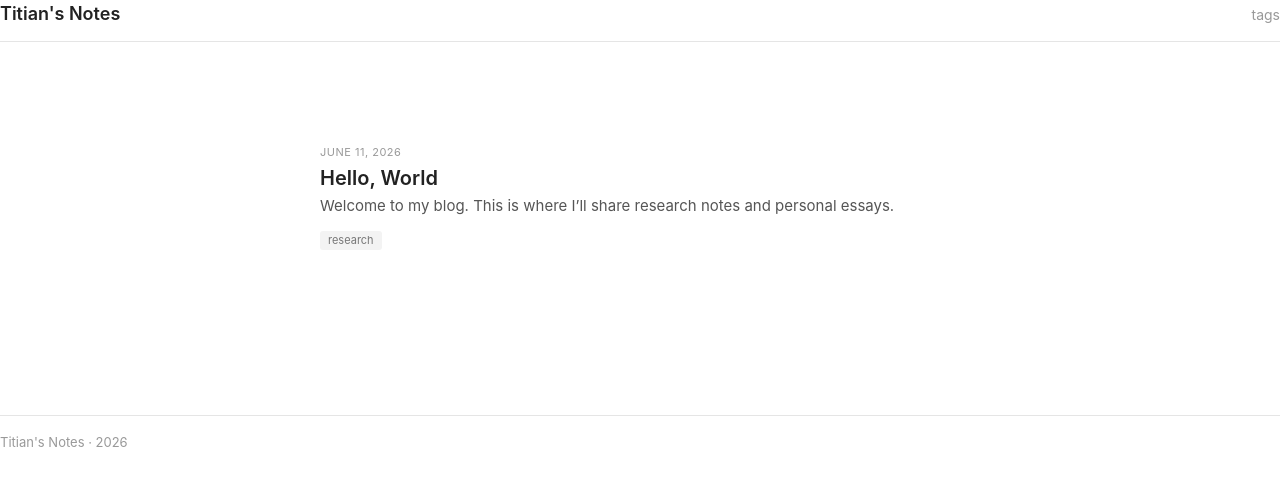
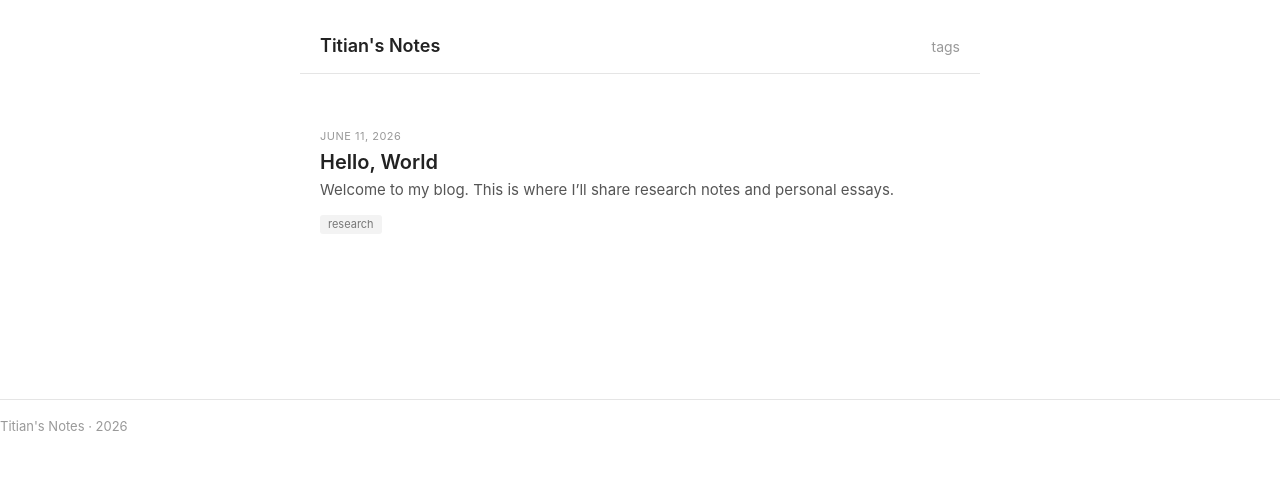
Before and after one commit to titianyy/titianyy.github.io, a Jekyll site: the page built from index.md, in a window 1280 px wide. Shown: the top 486 px of the page. Built offline with Jekyll 4.4.1, drawn with Linux system fonts in a browser that asks for light colours.

Commit message:
margin headings

```diff
--- a/assets/css/style.css
+++ b/assets/css/style.css
@@ -44,11 +44,12 @@ main {
 
 /* Header */
 .site-header {
+  max-width: var(--max-width);
+  margin: 0 auto;
+  padding: 32px 20px 12px;
   display: flex;
   justify-content: space-between;
   align-items: baseline;
-  padding-bottom: 12px;
-  margin-bottom: 48px;
   border-bottom: 1px solid var(--divider);
 }
 
```
